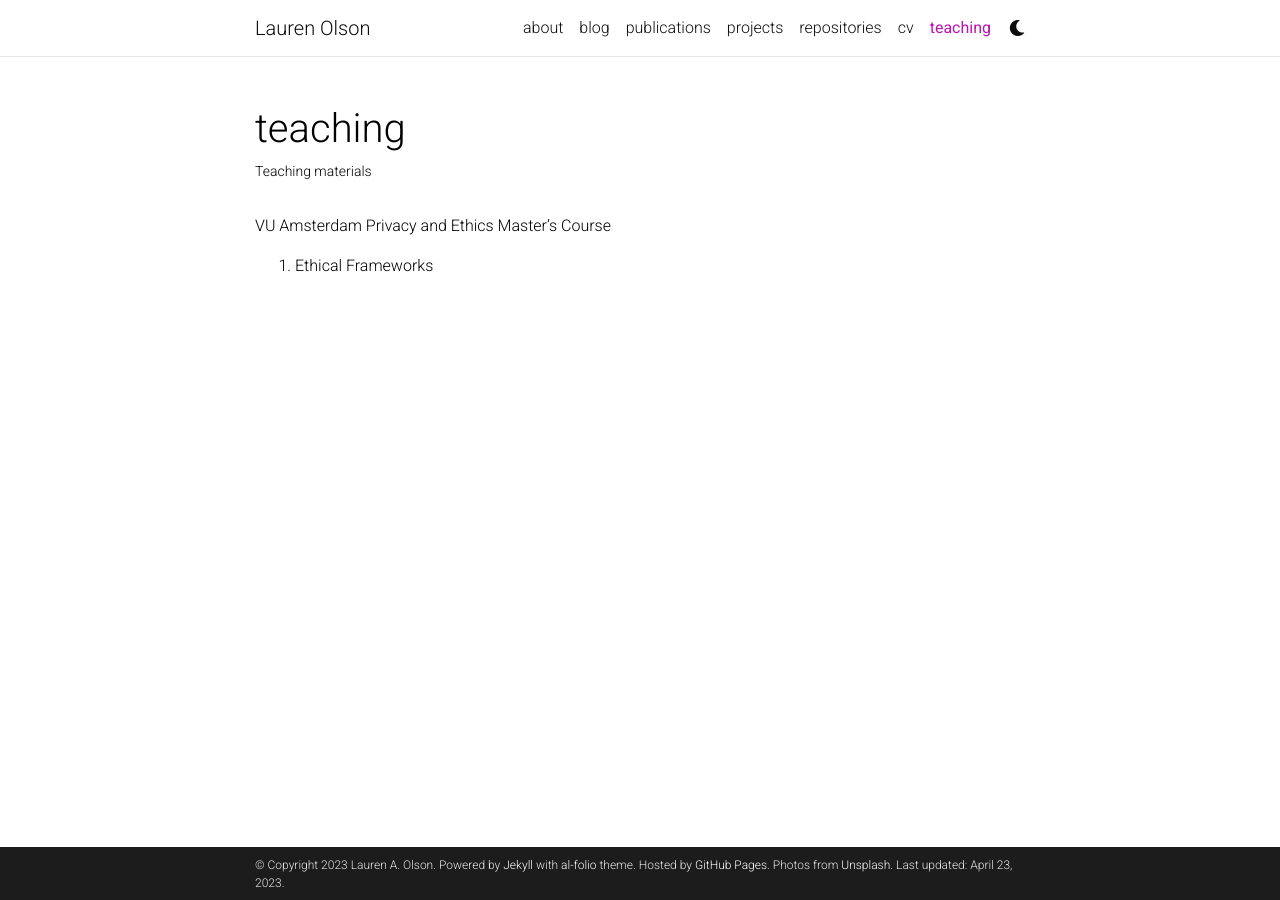
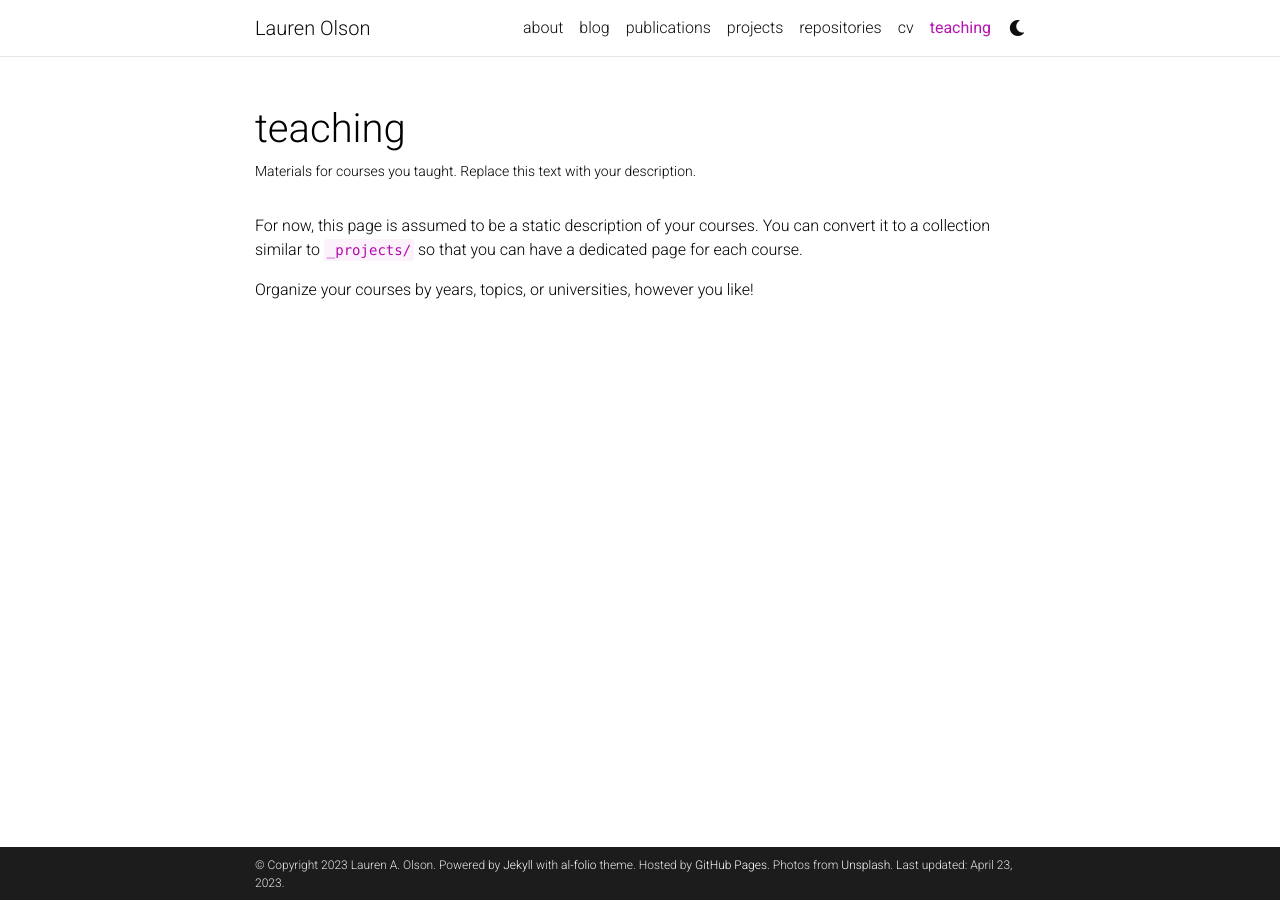
Before and after one commit to laols574/laols574.github.io, a Jekyll site: the page built from _pages/teaching.md, in a window 1280 px wide. Built offline with Jekyll 4.4.1, drawn with Linux system fonts in a browser that asks for light colours; comment, search, counter and statistics services are not loaded; a style sheet for code colours, icons or effects is not loaded.

Commit message:
Revert "Update teaching.md"
This reverts commit a777a1f3526a29cca0fb6da3544e65f3f351334e.

```diff
--- a/_pages/teaching.md
+++ b/_pages/teaching.md
@@ -2,11 +2,11 @@
 layout: page
 permalink: /teaching/
 title: teaching
-description: Teaching materials
+description: Materials for courses you taught. Replace this text with your description.
 nav: true
 nav_order: 5
 ---
 
-VU Amsterdam
-Privacy and Ethics Master's Course
-1. Ethical Frameworks
+For now, this page is assumed to be a static description of your courses. You can convert it to a collection similar to `_projects/` so that you can have a dedicated page for each course.
+
+Organize your courses by years, topics, or universities, however you like!
```
